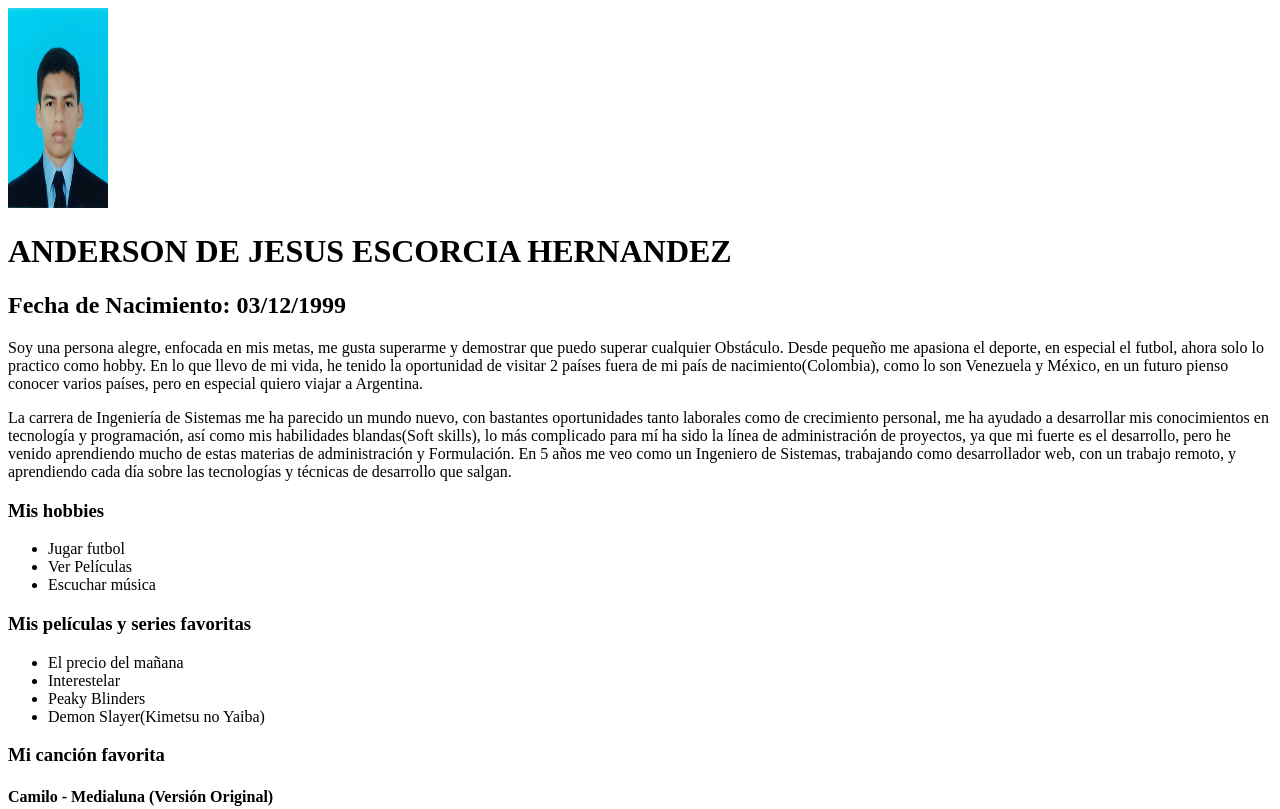
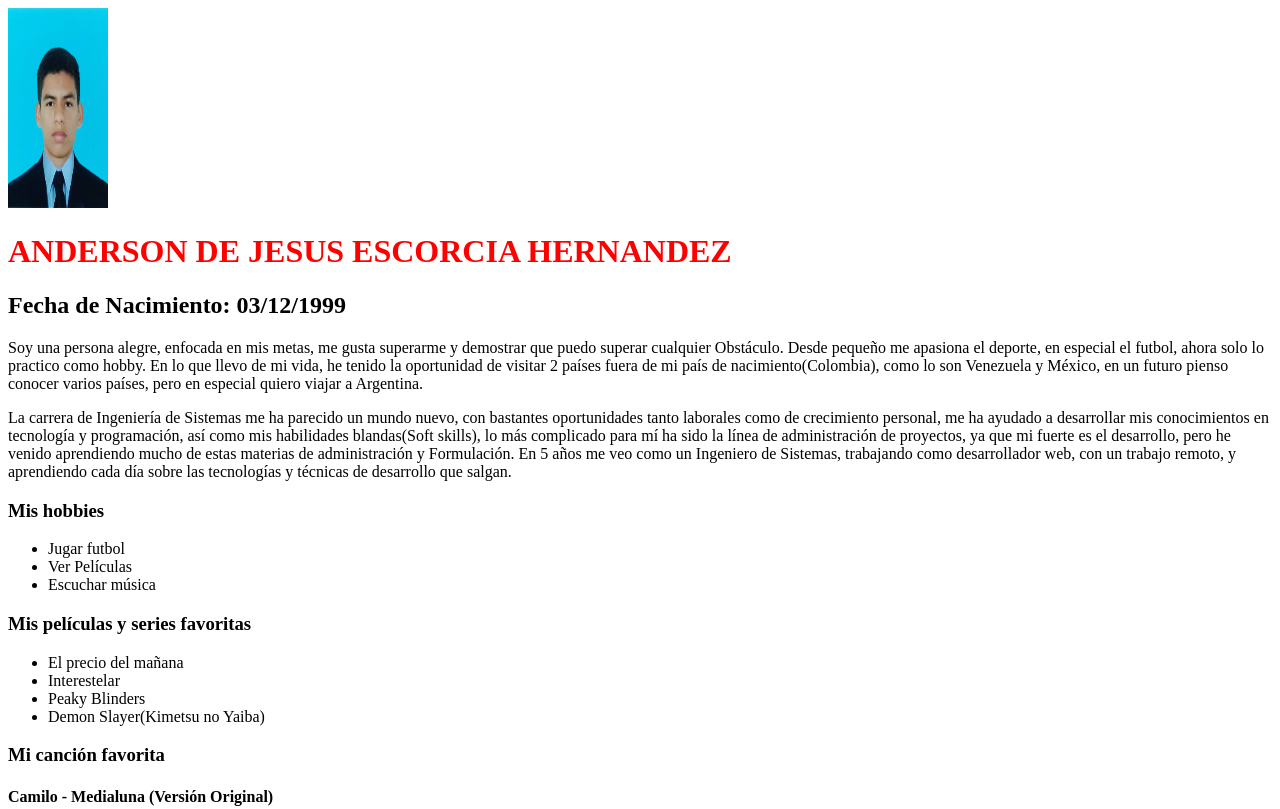
Before and after one commit to ander0399/hojaDeVida, a plain HTML site: page index.html in a window 1280 px wide. Shown: the top 809 px of the page. Drawn offline with Linux system fonts and the light colour scheme.

Commit message:
index.html > h1 text-color: red

```diff
--- a/index.html
+++ b/index.html
@@ -12,7 +12,7 @@
     <!-- Incluir una imagen de 200px de alto por 1000px de ancho (img) -->
     <img src="img/foto.jpeg" alt="No hay foto :)" width="100px" height="200px">
     <!-- CARLOS RENE ANGARITA SANGUINO (Titulo H1) Texto en rojo -->
-    <h1>ANDERSON DE JESUS ESCORCIA HERNANDEZ</h1>
+    <h1 style="color:red">ANDERSON DE JESUS ESCORCIA HERNANDEZ</h1>
     <!-- Fecha de Nacimiento: 08/06/1984 (H2) -->
     <h2>Fecha de Nacimiento: 03/12/1999</h2>
     <!-- 2 párrafos de presentación, el primero debe ser de su información (no incluir datos personales),
@@ -107,37 +107,3 @@
 </body>
 
 </html>
-
-<!-- Incluir una imagen de 200px de alto por 1000px de ancho (img)
-
-CARLOS RENE ANGARITA SANGUINO (Titulo H1) Texto en rojo
-
-Fecha de Nacimiento: 08/06/1984 (H2)
-
-2 párrafos de presentación, el primero debe ser de su información (no incluir datos personales),
-pero puede ser referente a cómo fue su infancia cuáles son sus características, juega algún deporte,
-tiene alguna fundación, que tanto has viajado, cuantos países conoce.  El segundo es correspondiente a la carrera,
-que tal le ha parecido hasta el momento, que ha sido lo más complicado, que es lo que más le gusta de la carrera,
-como se visiona en 5 años.
-
-Mis hobbies (H3)
-
--          Se debe incluir una lista de sus hobbies favoritos
-
-Mis películas y series favoritas (H3)
-
--          Se debe incluir una lista de sus juegos o películas favoritas
-
-Mi canción favorita
-
--          Incluir un componente de audio para reproducir tu canción favorita.
-
-Mis materias favoritas (H3)
-
-Incluir una tabla con las 5 materias favoritas y las notas obtenidas, así como la razón de porque está entre las favoritas.
-
-Materia
-
-Nota
-
-Porque es de las favoritas -->
```
